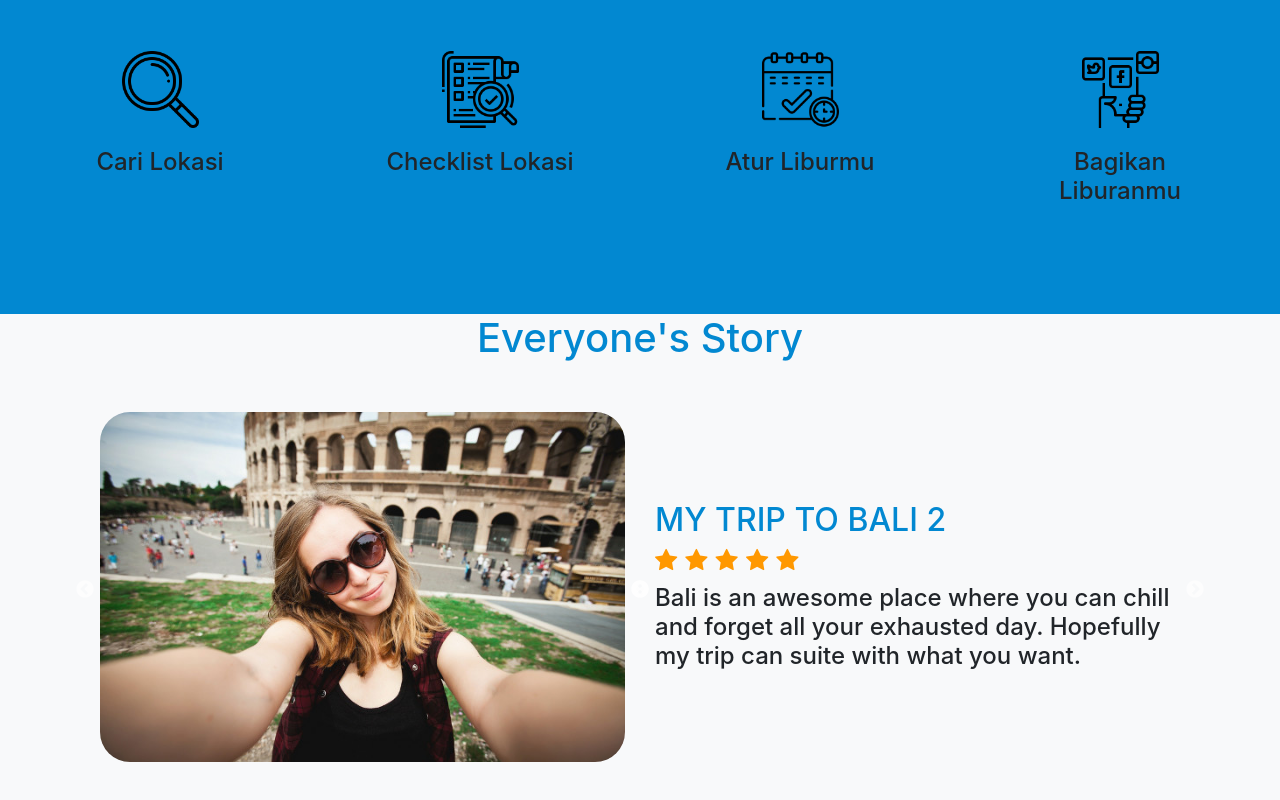
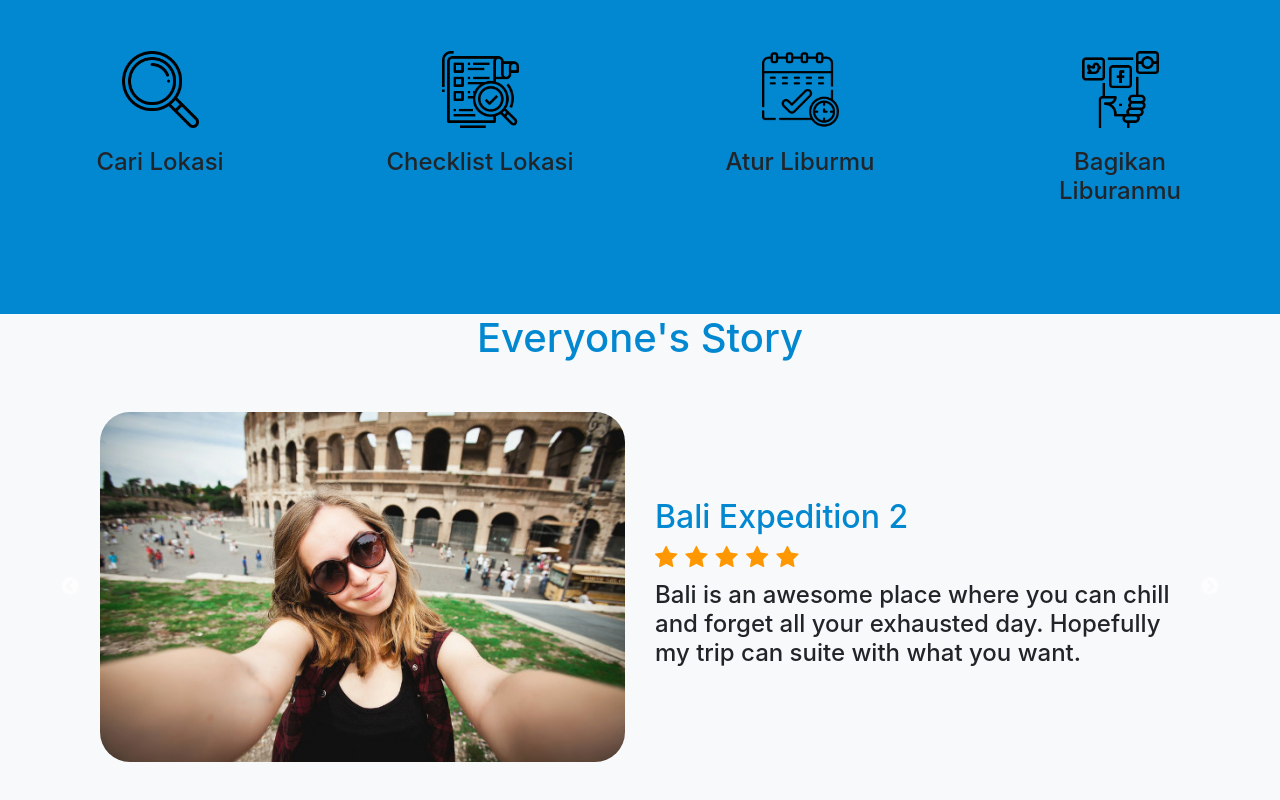
Before and after one commit to wincentrtz/aturlibur, a React (Create React App) app: page / in a window 1280 px wide. Shown: the part 878-1678 px from the top of the page. Built offline with nearby package versions, Linux system fonts and the light colour scheme.

Commit message:
story component refactored

```diff
--- /dev/null
+++ b/src/components/common/RoundImage/RoundImage.jsx
@@ -0,0 +1,16 @@
+import React from "react";
+import "./roundImage.css";
+
+const RoundImage = ({ image }) => {
+  console.log(image);
+  return (
+    <div>
+      <img
+        src={require("../../../assets/" + image + ".jpg")}
+        className="image-round"
+      />
+    </div>
+  );
+};
+
+export default RoundImage;
--- /dev/null
+++ b/src/components/common/RoundImage/roundImage.css
@@ -0,0 +1,4 @@
+.image-round {
+  border-radius: 30px;
+  width: 100%;
+}
--- a/src/components/pages/Home/Home.jsx
+++ b/src/components/pages/Home/Home.jsx
@@ -7,15 +7,31 @@ import Favorite from "./Favorite/Favorite";
 import Story from "./Story/Story";
 
 class Home extends Component {
-  state = {};
+  state = {
+    story: [
+      {
+        image: "story",
+        title: "Bali Expedition 1",
+        description:
+          "Bali is an awesome place where you can chill and forget all your exhausted day. Hopefully my trip can suite with what you want."
+      },
+      {
+        image: "selfie",
+        title: "Bali Expedition 2",
+        description:
+          "Bali is an awesome place where you can chill and forget all your exhausted day. Hopefully my trip can suite with what you want."
+      }
+    ]
+  };
   render() {
+    const { story } = this.state;
     return (
       <div>
         <Navbar />
         <Landing />
         <About />
         <Favorite />
-        <Story />
+        <Story story={story} />
       </div>
     );
   }
--- a/src/components/pages/Home/Story/Story.jsx
+++ b/src/components/pages/Home/Story/Story.jsx
@@ -4,9 +4,9 @@ import Slider from "react-slick";
 import story from "../../../../assets/story.jpg";
 import selfie from "../../../../assets/selfie.jpg";
 import "./story.css";
+import RoundImage from "../../../common/RoundImage/RoundImage";
 
 const settings = {
-  dots: true,
   fade: true,
   infinite: true,
   speed: 500,
@@ -17,49 +17,22 @@ const settings = {
   pauseOnHover: false
 };
 
-const Story = () => {
+const rowStyle = {
+  display: "flex"
+};
+const Story = ({ story }) => {
   return (
     <div className="container" id="story-section">
       <h1 id="story-title">Everyone's Story</h1>
-      <div className="row">
-        <div className="col-6">
-          <Slider {...settings}>
-            <div>
-              <img src={story} className="image-slider" />
+      <Slider {...settings}>
+        {story.map(item => (
+          <div key={item.title} className="row slider-row">
+            <div className="col-6">
+              <RoundImage image={item.image} />
             </div>
-            <div>
-              <img src={selfie} className="image-slider" />
-            </div>
-            <div>
-              <img src={story} className="image-slider" />
-            </div>
-            <div>
-              <img src={selfie} className="image-slider" />
-            </div>
-            <div>
-              <img src={story} className="image-slider" />
-            </div>
-          </Slider>
-        </div>
-        <div className="col-6" id="story-sliders">
-          <Slider {...settings}>
-            <div className="story-description">
-              <h2>MY TRIP TO BALI</h2>
-              <h4>
-                <i className="fa fa-star" />
-                <i className="fa fa-star" />
-                <i className="fa fa-star" />
-                <i className="fa fa-star" />
-                <i className="fa fa-star" />
-              </h4>
-              <h4>
-                Bali is an awesome place where you can chill and forget all your
-                exhausted day. Hopefully my trip can suite with what you want.
-              </h4>
-            </div>
-            <div className="story-description">
-              <h2>MY TRIP TO BALI 2</h2>
-              <h4>
+            <div className="col-6" id="story-sliders">
+              <div className="story-description">
+                <h2>{item.title}</h2>
                 <h4>
                   <i className="fa fa-star" />
                   <i className="fa fa-star" />
@@ -67,55 +40,12 @@ const Story = () => {
                   <i className="fa fa-star" />
                   <i className="fa fa-star" />
                 </h4>
-                Bali is an awesome place where you can chill and forget all your
-                exhausted day. Hopefully my trip can suite with what you want.
-              </h4>
+                <h4>{item.description}</h4>
+              </div>
             </div>
-            <div className="story-description">
-              <h2>MY TRIP TO BALI</h2>
-              <h4>
-                <i className="fa fa-star" />
-                <i className="fa fa-star" />
-                <i className="fa fa-star" />
-                <i className="fa fa-star" />
-                <i className="fa fa-star" />
-              </h4>
-              <h4>
-                Bali is an awesome place where you can chill and forget all your
-                exhausted day. Hopefully my trip can suite with what you want.
-              </h4>
-            </div>
-            <div className="story-description">
-              <h2>MY TRIP TO BALI 2</h2>
-              <h4>
-                <i className="fa fa-star" />
-                <i className="fa fa-star" />
-                <i className="fa fa-star" />
-                <i className="fa fa-star" />
-                <i className="fa fa-star" />
-              </h4>
-              <h4>
-                Bali is an awesome place where you can chill and forget all your
-                exhausted day. Hopefully my trip can suite with what you want.
-              </h4>
-            </div>
-            <div className="story-description">
-              <h2>MY TRIP TO BALI</h2>
-              <h4>
-                <i className="fa fa-star" />
-                <i className="fa fa-star" />
-                <i className="fa fa-star" />
-                <i className="fa fa-star" />
-                <i className="fa fa-star" />
-              </h4>
-              <h4>
-                Bali is an awesome place where you can chill and forget all your
-                exhausted day. Hopefully my trip can suite with what you want.
-              </h4>
-            </div>
-          </Slider>
-        </div>
-      </div>
+          </div>
+        ))}
+      </Slider>
     </div>
   );
 };
--- a/src/components/pages/Home/Story/story.css
+++ b/src/components/pages/Home/Story/story.css
@@ -7,9 +7,12 @@
   margin-bottom: 50px;
 }
 
-.image-slider {
-  border-radius: 30px;
+.slick-slider {
   width: 100%;
+}
+
+.slider-row {
+  display: flex !important;
 }
 
 #story-sliders {
```
